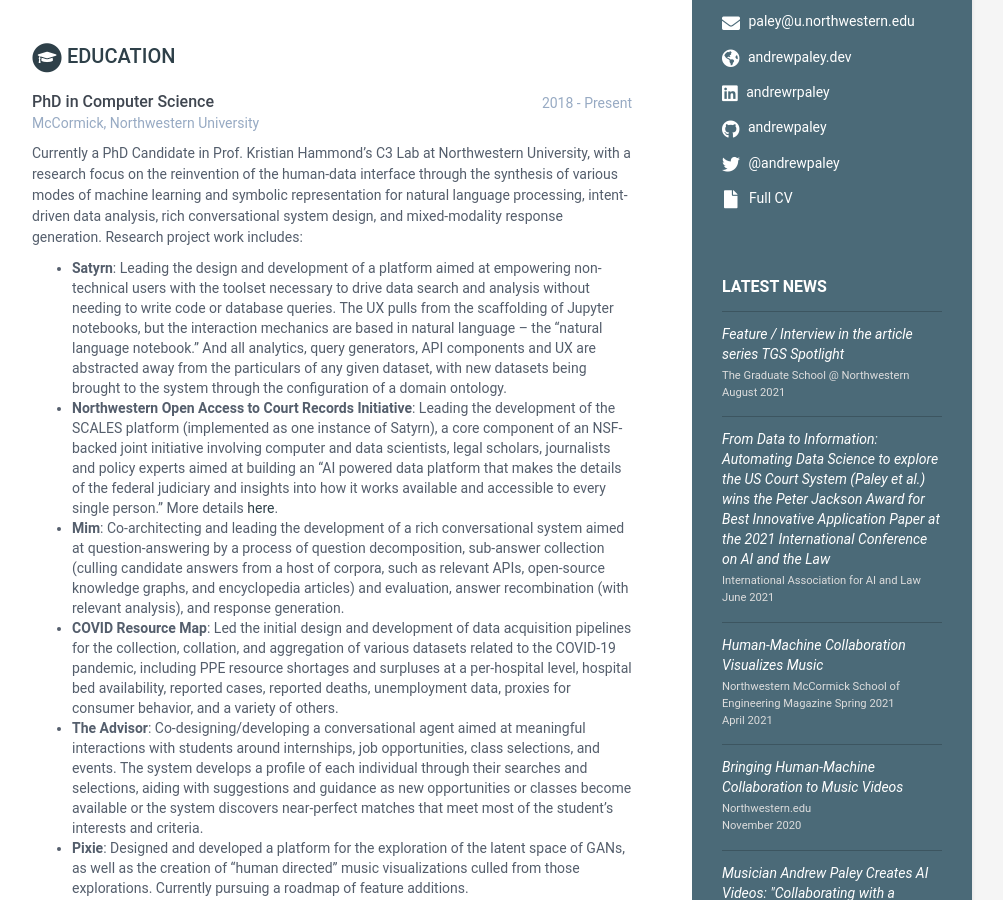
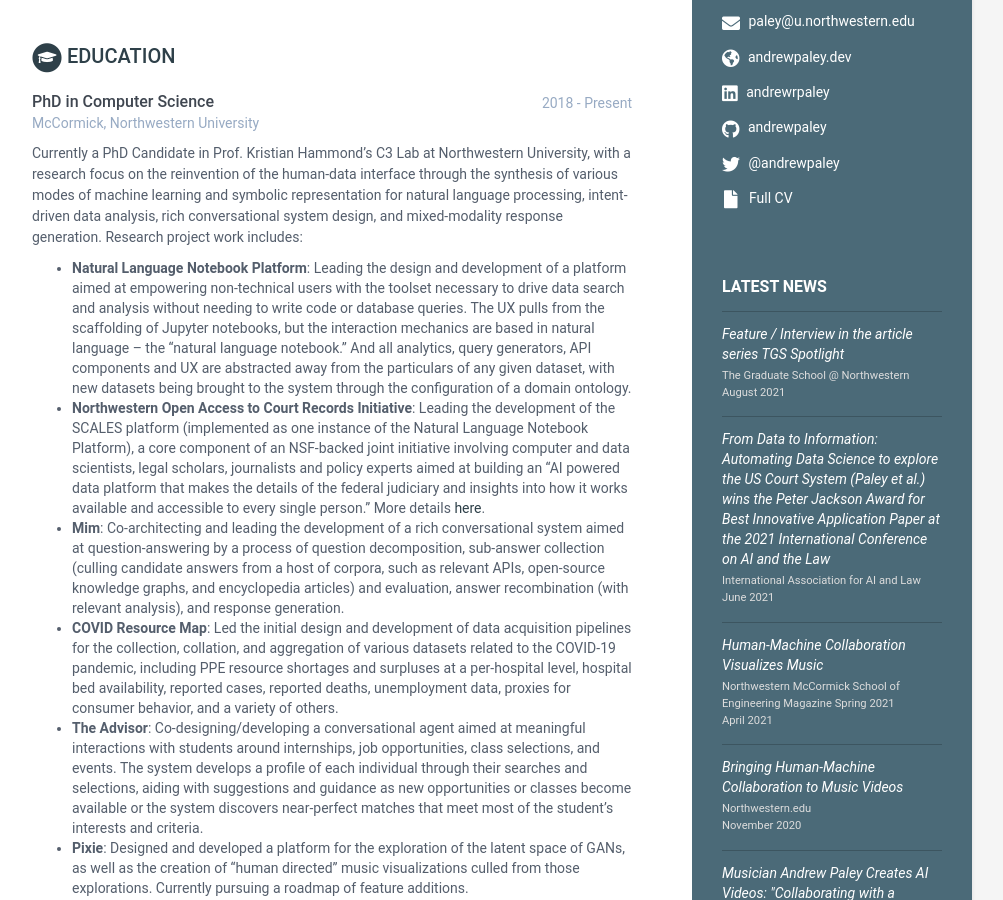
Before and after one commit to andrewpaley/andrewpaley.github.io, a Jekyll site: the page built from index.html, in a window 1280 px wide and 900 px high, scrolled down 304 px. Shown: the whole window, without its empty margins (168-1171 px from the left). Built offline with Jekyll 4.4.1, drawn with Linux system fonts in a browser that asks for light colours.

Commit message:
copy tweaks

```diff
--- a/_data/data.yml
+++ b/_data/data.yml
@@ -63,8 +63,8 @@
       time: 2018 - Present
       details: |
         Currently a PhD Candidate in Prof. Kristian Hammond’s C3 Lab at Northwestern University, with a research focus on the reinvention of the human-data interface through the synthesis of various modes of machine learning and symbolic representation for natural language processing, intent-driven data analysis, rich conversational system design, and mixed-modality response generation. Research project work includes:
-          - __Satyrn__: Leading the design and development of a platform aimed at empowering non-technical users with the toolset necessary to drive data search and analysis without needing to write code or database queries. The UX pulls from the scaffolding of Jupyter notebooks, but the interaction mechanics are based in natural language -- the "natural language notebook." And all analytics, query generators, API components and UX are abstracted away from the particulars of any given dataset, with new datasets being brought to the system through the configuration of a domain ontology.
-          - __Northwestern Open Access to Court Records Initiative__: Leading the development of the SCALES platform (implemented as one instance of Satyrn), a core component of an NSF-backed joint initiative involving computer and data scientists, legal scholars, journalists and policy experts aimed at building an "AI powered data platform that makes the details of the federal judiciary and insights into how it works available and accessible to every single person." More details <a href="https://scales-okn.org" target="_blank">here</a>.
+          - __Natural Language Notebook Platform__: Leading the design and development of a platform aimed at empowering non-technical users with the toolset necessary to drive data search and analysis without needing to write code or database queries. The UX pulls from the scaffolding of Jupyter notebooks, but the interaction mechanics are based in natural language -- the "natural language notebook." And all analytics, query generators, API components and UX are abstracted away from the particulars of any given dataset, with new datasets being brought to the system through the configuration of a domain ontology.
+          - __Northwestern Open Access to Court Records Initiative__: Leading the development of the SCALES platform (implemented as one instance of the Natural Language Notebook Platform), a core component of an NSF-backed joint initiative involving computer and data scientists, legal scholars, journalists and policy experts aimed at building an "AI powered data platform that makes the details of the federal judiciary and insights into how it works available and accessible to every single person." More details <a href="https://scales-okn.org" target="_blank">here</a>.
           - __Mim__: Co-architecting and leading the development of a rich conversational system aimed at question-answering by a process of question decomposition, sub-answer collection (culling candidate answers from a host of corpora, such as relevant APIs, open-source knowledge graphs, and encyclopedia articles) and evaluation, answer recombination (with relevant analysis), and response generation.
           - __COVID Resource Map__: Led the initial design and development of data acquisition pipelines for the collection, collation, and aggregation of various datasets related to the COVID-19 pandemic, including PPE resource shortages and surpluses at a per-hospital level, hospital bed availability, reported cases, reported deaths, unemployment data, proxies for consumer behavior, and a variety of others.
           - __The Advisor__: Co-designing/developing a conversational agent aimed at meaningful interactions with students around internships, job opportunities, class selections, and events. The system develops a profile of each individual through their searches and selections, aiding with suggestions and guidance as new opportunities or classes become available or the system discovers near-perfect matches that meet most of the student’s interests and criteria.
```
